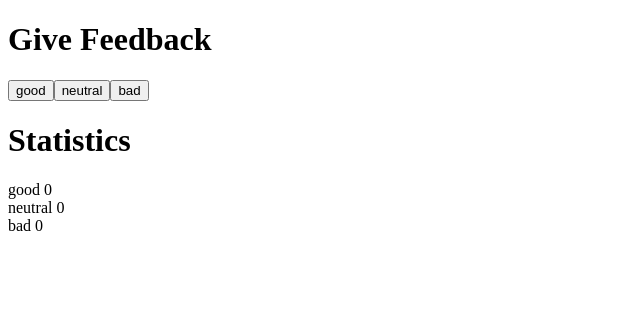
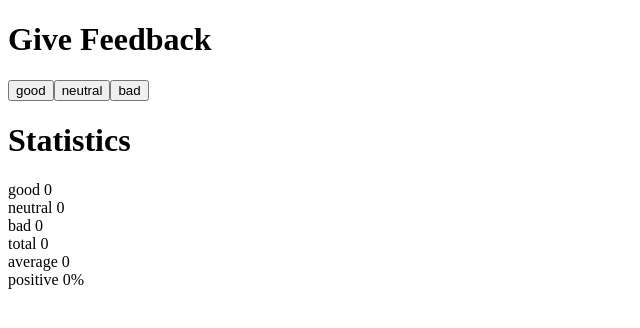
Before and after one commit to horiaahmed/fullstackopen, a React (Vite) app in the folder part1/: page / in a window 1280 px wide. Shown: the top 328 px of the page, without its empty margins (0-640 px from the left). Built offline with nearby package versions, Linux system fonts and the light colour scheme.

Commit message:
1.7: unicafe step2

```diff
--- a/part1/src/App.jsx
+++ b/part1/src/App.jsx
@@ -1,13 +1,15 @@
 import { useState } from 'react'
-const Button=({onSmash,text})=>{
- return <button onClick={onSmash}>{text}</button>
-
-}
-
+const Button=({onSmash,text})=><button onClick={onSmash}>{text}</button>
 const App = () => {
   const [good, setGood] = useState(0)
   const [neutral, setNeutral] = useState(0)
   const [bad, setBad] = useState(0)
+  const total=good+neutral+bad
+  const avg=(good+neutral+bad)/3
+  const positisve=()=>{
+     if (total===0) {
+       return 0
+     }return(good /total)*100}
 
   return (
     <div>
@@ -20,8 +22,10 @@ const App = () => {
       <div>good {good}</div>
       <div>neutral {neutral}</div>
       <div>bad {bad}</div>
-
-    </div>
+      <div>total {total}</div>
+      <div>average {avg}</div>
+      <div>positive {positisve()}%</div>
+   </div>
   )
 }
 
```
